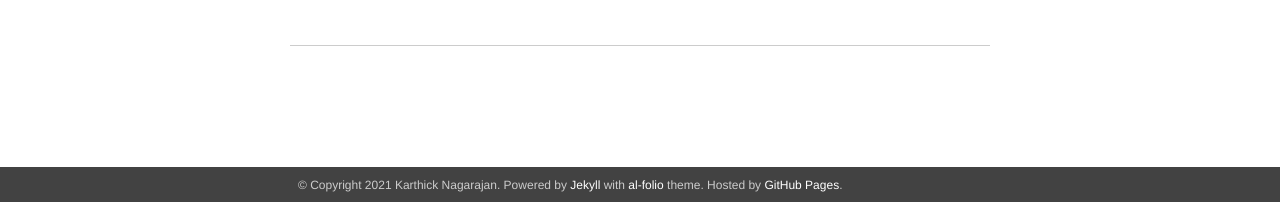
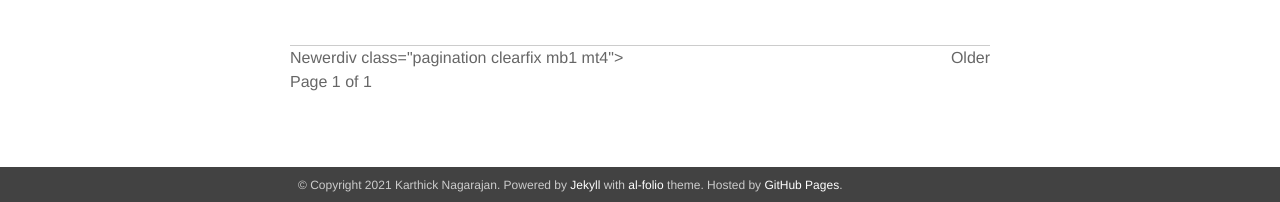
Before and after one commit to KarthickPN/KarthickPN.github.io, a plain HTML site: page blog/index.html in a window 1280 px wide. Shown: the part 598-800 px from the top of the page. Drawn offline with nearby package versions, Linux system fonts and the light colour scheme.

Commit message:
bug fix 2 for 1st blogPost

```diff
--- a/blog/index.html
+++ b/blog/index.html
@@ -6,9 +6,8 @@
   <meta name="viewport" content="width=device-width initial-scale=1" />
   <meta http-equiv="X-UA-Compatible" content="IE=edge">
 
-  <title>Karthick Nagarajan | Smooth Path Planning - overlaying a velocity profile</title>
-  <meta name="description" content="Project/Blog of Karthick Nagarajan Based on [*folio](https://github.com/bogoli/-folio) design.
-">
+  <title>Karthick Nagarajan</title>
+  <meta name="description" content="Project/Blog of Karthick Nagarajan Based on [*folio](https://github.com/bogoli/-folio) design.">
 
   <link rel="shortcut icon" href="https://karthickpn.github.io/assets/img/favicon.ico">
 
@@ -17,7 +16,6 @@
 
 
 </head>
-
 
   <body>
 
@@ -95,6 +93,18 @@
     </li>
 </ul>
 
+div class="pagination clearfix mb1 mt4">
+  <div class="left">
+
+      <span class="pagination-item disabled">Newer</span>
+
+  </div>
+  <div class="right">
+
+    <span class="pagination-item disabled">Older</span>
+
+  </div>
+  <div class="pagination-meta">Page 1 of 1</div>
 </div>
 
 
```
Also changed, not shown: blog/june21/intro-to-slam/index.html (renamed from blog/june21/index.html, +1 -0 lines).
